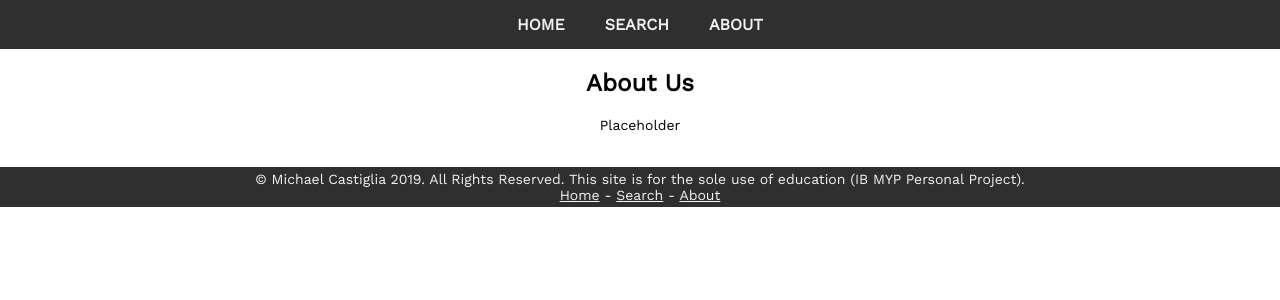
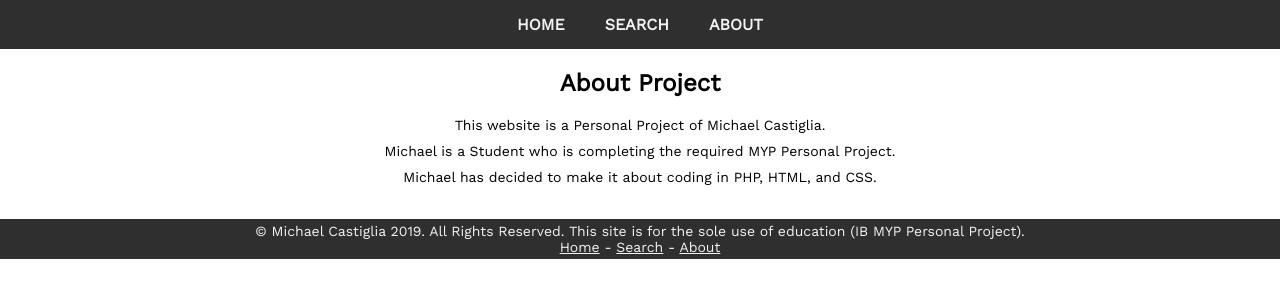
Before and after one commit to MichaelRP1/PersonalProject, a PHP site: page /about.php in a window 1280 px wide. Shown: the top 300 px of the page. Run offline with PHP 8.4, Linux system fonts and the light colour scheme.

Commit message:
Making About Page

```diff
--- a/about.php
+++ b/about.php
@@ -34,8 +34,10 @@
             </nav>
         </header>
         <article>
-            <h2 class="header">About Us</h2> <!--About Us Tag (Main Tag)-->
-            <p>Placeholder</p> <!-- About Us Content -->
+            <h2 class="header">About Project</h2> <!--About Us Tag (Main Tag)-->
+            <p>This website is a Personal Project of Michael Castiglia.</p>
+            <p>Michael is a Student who is completing the required MYP Personal Project.</p>
+            <p>Michael has decided to make it about coding in PHP, HTML, and CSS.</p> <!-- About Us Content -->
         </article>
         <footer>
             <p class="footerp">
```
